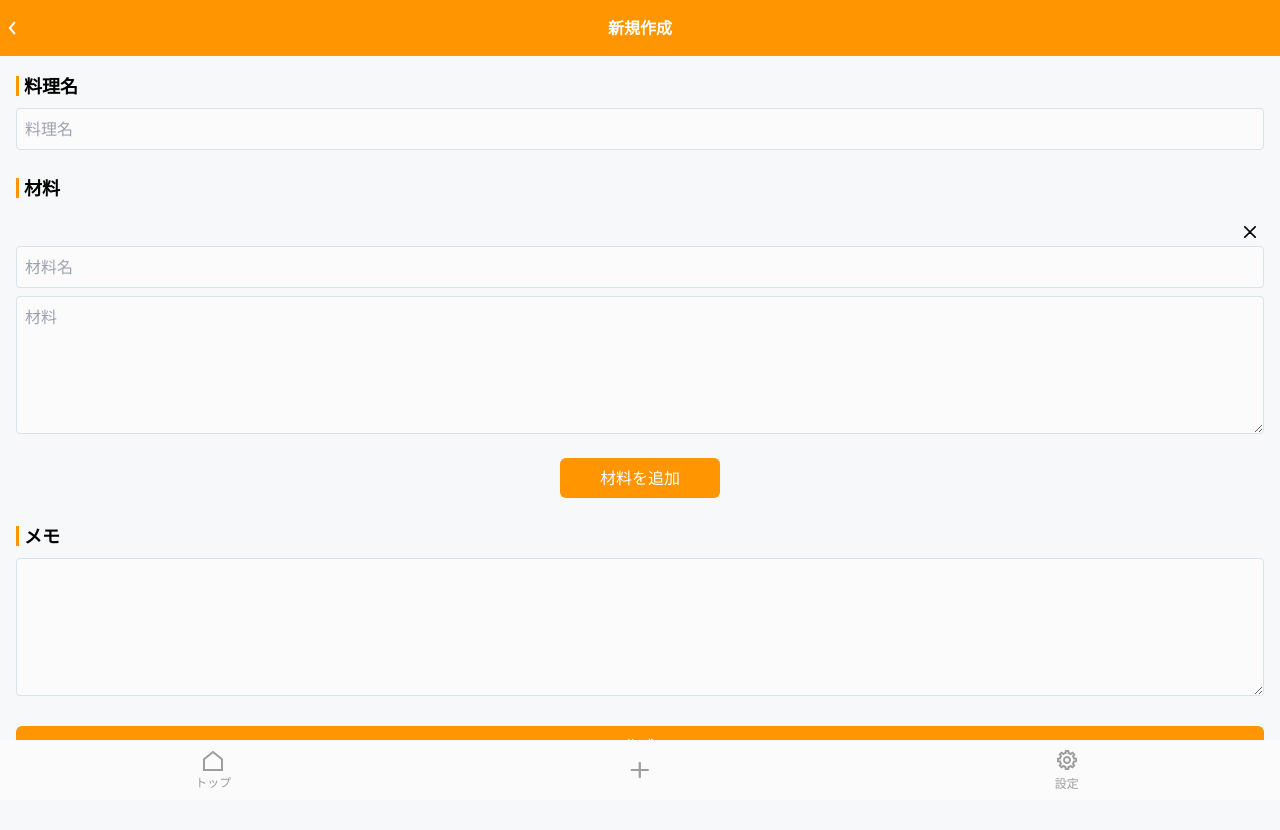
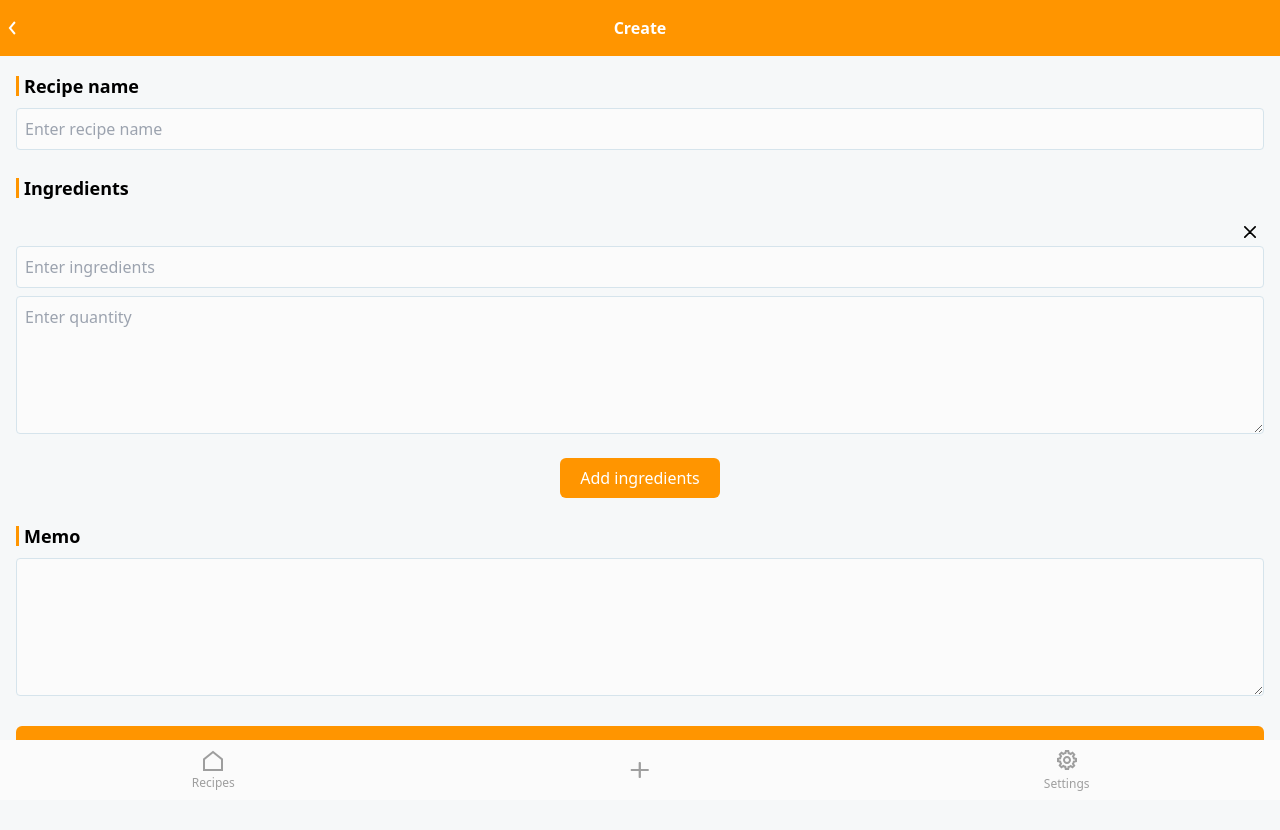
Before and after one commit to onpi/recipe-memo, a React (Vite) app in the folder app/: page /add in a window 1280 px wide. Shown: the top 830 px of the page. Built offline with nearby package versions, Linux system fonts and the light colour scheme; no server answers; sample sign-in values are in the browser's storage.

Commit message:
uiの多言語対応

```diff
--- a/app/src/components/ThemeToggle.tsx
+++ b/app/src/components/ThemeToggle.tsx
@@ -1,6 +1,9 @@
 import { useEffect, useState } from 'react';
+import { useTranslation } from 'react-i18next';
 
 const ThemeToggle = () => {
+  const { t } = useTranslation('ui');
+
   const setLightTheme = () => {
     document.documentElement.classList.remove('dark');
     localStorage.theme = 'light';
@@ -55,7 +58,7 @@ const ThemeToggle = () => {
 
   return (
     <div className="settings_btn w-full px-4 py-3 text-lg border-gray-300 shadow-md mt-2 flex justify-between items-center">
-      <span>ダークモード</span>
+      <span>{t('settings.darkmode')}</span>
       <label className="relative inline-flex items-center cursor-pointer">
         <input
           type="checkbox"
--- a/app/src/components/organism/BottomNavigation.tsx
+++ b/app/src/components/organism/BottomNavigation.tsx
@@ -2,8 +2,10 @@ import { Link, useLocation } from 'react-router-dom';
 import TopIconSvg from '../navigation/TopIconSvg';
 import AddIconSvg from '../navigation/AddIconSvg';
 import SettingsIconSvg from '../navigation/SettingsIconSvg';
+import { useTranslation } from 'react-i18next';
 
 const BottomNavigation = () => {
+  const { t } = useTranslation('ui');
   const location = useLocation();
   const isActive = (path: any) => location.pathname === path;
 
@@ -28,7 +30,7 @@ const BottomNavigation = () => {
                   isActive('/') ? 'active' : ''
                 }`}
               >
-                トップ
+                {t('bottomTab.home')}
               </div>
             </div>
           </Link>
@@ -61,7 +63,7 @@ const BottomNavigation = () => {
                   isActive('/settings') ? 'active' : ''
                 }`}
               >
-                設定
+                {t('bottomTab.settings')}
               </div>
             </div>
           </Link>
--- a/app/src/locales/en/uiMessages.ts
+++ b/app/src/locales/en/uiMessages.ts
@@ -1,9 +1,31 @@
 export default {
+  'common.delete': 'Delete',
+  'common.edit': 'Edit',
   'button.save': 'Save',
+  'button.create': 'Create',
   'button.cancel': 'Cancel',
+  'button.update': 'Update',
+  'button.delete': 'Delete',
+  'header.edit': 'Edit',
+  'header.create': 'Create',
+  'header.settings': 'Settings',
   'signin.head': 'Welcome to Recipe Memo',
   'signin.btn': 'Sign in',
   'signin.alreadyRegistered': "If you've already registered, go",
   noAccount: "If you don't have an account, go",
-  here: 'here',
+  here: ' here',
+  'recipe.deleteConfirmation': 'Do you want to delete {{recipeName}}?',
+  'recipe.name': 'Recipe name',
+  'recipe.name.placeholder': 'Enter recipe name',
+  'recipe.ingredients': 'Ingredients',
+  'recipe.ingredients.name.placeholder': 'Enter ingredients',
+  'recipe.ingredients.contents.placeholder': 'Enter quantity',
+
+  'recipe.addIngredients': 'Add ingredients',
+  'recipe.memo': 'Memo',
+  'bottomTab.home': 'Recipes',
+  'bottomTab.settings': 'Settings',
+  'settings.darkmode': 'Dark mode',
+  'settings.language': 'Language',
+  'settings.logout': 'Logout',
 };
--- a/app/src/locales/i18n.ts
+++ b/app/src/locales/i18n.ts
@@ -19,7 +19,7 @@ const resources = {
 
 i18n.use(initReactI18next).init({
   resources,
-  lng: 'ja', // 初期言語を設定
+  lng: 'en', // 初期言語を設定
   fallbackLng: 'ja', // 未翻訳のテキストがある場合のデフォルト言語
   interpolation: {
     escapeValue: false,
--- a/app/src/pages/AddRecipe.tsx
+++ b/app/src/pages/AddRecipe.tsx
@@ -13,8 +13,10 @@ import RecipeHandlers from '@/handlers/recipeHandlers';
 import { useNavigate } from 'react-router-dom';
 import CloseSvg from '@/components/atoms/CloseSvg';
 import { useBase } from '@/context/BaseContext';
+import { useTranslation } from 'react-i18next';
 
 const AddRecipe = () => {
+  const { t } = useTranslation('ui');
   const navigate = useNavigate();
   const { uid } = useAuth();
   const { showSnackbar } = useBase();
@@ -106,18 +108,18 @@ const AddRecipe = () => {
   }, [uid]);
   return (
     <>
-      <Header title="新規作成" />
+      <Header title={t('header.create')} />
       <div className="container mx-auto px-4 mt-[72px] pb-[104px]">
         <div className="mt-6">
           <TitleAndInput
-            title="料理名"
-            placeholder="料理名"
+            title={t('recipe.name')}
+            placeholder={t('recipe.name.placeholder')}
             value={recipe.title}
             onChange={(newValue) => handleChangeContents('title', newValue)}
           />
         </div>
         <div className="mt-6">
-          <BaseHeadTitle title="材料" />
+          <BaseHeadTitle title={t('recipe.ingredients')} />
 
           {recipe.ingredients.map((ingredient, index) => (
             <div key={index} className="ingredients flex flex-col mt-4">
@@ -128,12 +130,14 @@ const AddRecipe = () => {
                 <CloseSvg />
               </button>
               <InputAndTextarea
-                inputPlaceholder="材料名"
+                inputPlaceholder={t('recipe.ingredients.name.placeholder')}
                 inputValue={ingredient.ingredients_title}
                 onChangeInput={(newValue) =>
                   handleChangeIngredients('ingredients_title', index, newValue)
                 }
-                textareaPlaceholder="材料"
+                textareaPlaceholder={t(
+                  'recipe.ingredients.contents.placeholder'
+                )}
                 textareaValue={ingredient.ingredients_contents}
                 onChangeTextarea={(newValue) =>
                   handleChangeIngredients(
@@ -148,7 +152,7 @@ const AddRecipe = () => {
 
           <div className="btn_wrap flex flex-col items-center mt-6">
             <BaseBtn
-              label="材料を追加"
+              label={t('recipe.addIngredients')}
               type="submit"
               className="w-[160px]"
               onClick={() => addIngredients()}
@@ -157,7 +161,7 @@ const AddRecipe = () => {
         </div>
         <div className="mt-6">
           <TitleAndTextarea
-            title="メモ"
+            title={t('recipe.memo')}
             placeholder=""
             value={recipe.memo}
             onChange={(newValue) => handleChangeContents('memo', newValue)}
@@ -165,7 +169,7 @@ const AddRecipe = () => {
         </div>
         <div className="btn_wrap flex flex-col items-center mt-6">
           <BaseBtn
-            label="作成"
+            label={t('button.create')}
             type="submit"
             className="w-full"
             onClick={() => create()}
--- a/app/src/pages/AuthPage.tsx
+++ b/app/src/pages/AuthPage.tsx
@@ -14,11 +14,13 @@ const AuthPage = ({ pageType }: { pageType: 'login' | 'signin' }) => {
             <div className="logo_image flex items-center justify-center">
               <img src={`/images/logo.svg`} />
             </div>
-            <p className="logo_text text-base mt-4">{t('auth.head')}</p>
+            <p className="logo_text base_text text-base mt-4">
+              {t('auth.head')}
+            </p>
           </div>
         </div>
         {errorMessages && <p className="text-red-500">{errorMessages}</p>}
-        <div className="google_wrap">
+        <div className="google_wrap mt-4">
           <a
             href="#"
             onClick={async (e) => {
--- a/app/src/pages/EditPage.tsx
+++ b/app/src/pages/EditPage.tsx
@@ -15,8 +15,11 @@ import { useRecipes } from '@/context/RecipeContext';
 import { useParams } from 'react-router-dom';
 import CloseSvg from '@/components/atoms/CloseSvg';
 import { useBase } from '@/context/BaseContext';
+import { useTranslation } from 'react-i18next';
 
 const EditPage = () => {
+  const { t } = useTranslation('ui');
+
   const navigate = useNavigate();
 
   const { id } = useParams();
@@ -132,18 +135,18 @@ const EditPage = () => {
 
   return (
     <>
-      <Header title="編集" />
+      <Header title={t('header.edit')} />
       <div className="container mx-auto px-4 mt-[72px] pb-[104px]">
         <div className="mt-6">
           <TitleAndInput
-            title="料理名"
-            placeholder="料理名"
+            title={t('recipe.name')}
+            placeholder={t('recipe.name.placeholder')}
             value={recipe.title}
             onChange={(newValue) => handleChangeContents('title', newValue)}
           />
         </div>
         <div className="mt-6">
-          <BaseHeadTitle title="材料" />
+          <BaseHeadTitle title={t('recipe.ingredients')} />
 
           {recipe.ingredients.map((ingredient, index) => (
             <div key={index} className="ingredients flex flex-col mt-4">
@@ -155,12 +158,14 @@ const EditPage = () => {
               </button>
 
               <InputAndTextarea
-                inputPlaceholder="材料名"
+                inputPlaceholder={t('recipe.ingredients.name.placeholder')}
                 inputValue={ingredient.ingredients_title}
                 onChangeInput={(newValue) =>
                   handleChangeIngredients('ingredients_title', index, newValue)
                 }
-                textareaPlaceholder="材料"
+                textareaPlaceholder={t(
+                  'recipe.ingredients.contents.placeholder'
+                )}
                 textareaValue={ingredient.ingredients_contents}
                 onChangeTextarea={(newValue) =>
                   handleChangeIngredients(
@@ -175,7 +180,7 @@ const EditPage = () => {
 
           <div className="btn_wrap flex flex-col items-center mt-6">
             <BaseBtn
-              label="材料を追加"
+              label={t('recipe.addIngredients')}
               type="submit"
               className="w-[160px]"
               onClick={() => addIngredients()}
@@ -184,7 +189,7 @@ const EditPage = () => {
         </div>
         <div className="mt-6">
           <TitleAndTextarea
-            title="メモ"
+            title={t('recipe.memo')}
             placeholder=""
             value={recipe.memo}
             onChange={(newValue) => handleChangeContents('memo', newValue)}
@@ -192,7 +197,7 @@ const EditPage = () => {
         </div>
         <div className="btn_wrap flex flex-col items-center mt-6">
           <BaseBtn
-            label="更新"
+            label={t('button.update')}
             type="submit"
             className="w-full"
             onClick={() => update()}
```
Also changed, not shown: app/src/locales/ja/uiMessages.ts (+21 -0 lines), app/src/pages/SettingsPage.tsx (+5 -2 lines), app/src/pages/TopPage.tsx (+13 -5 lines).
